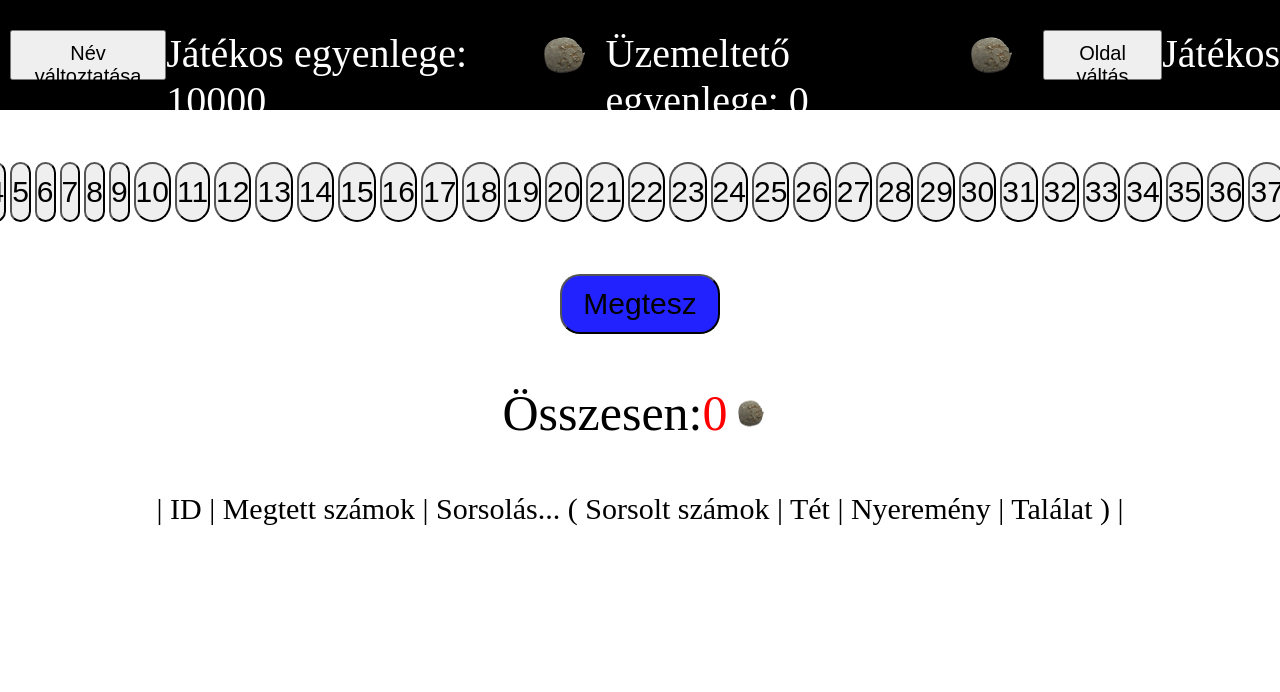
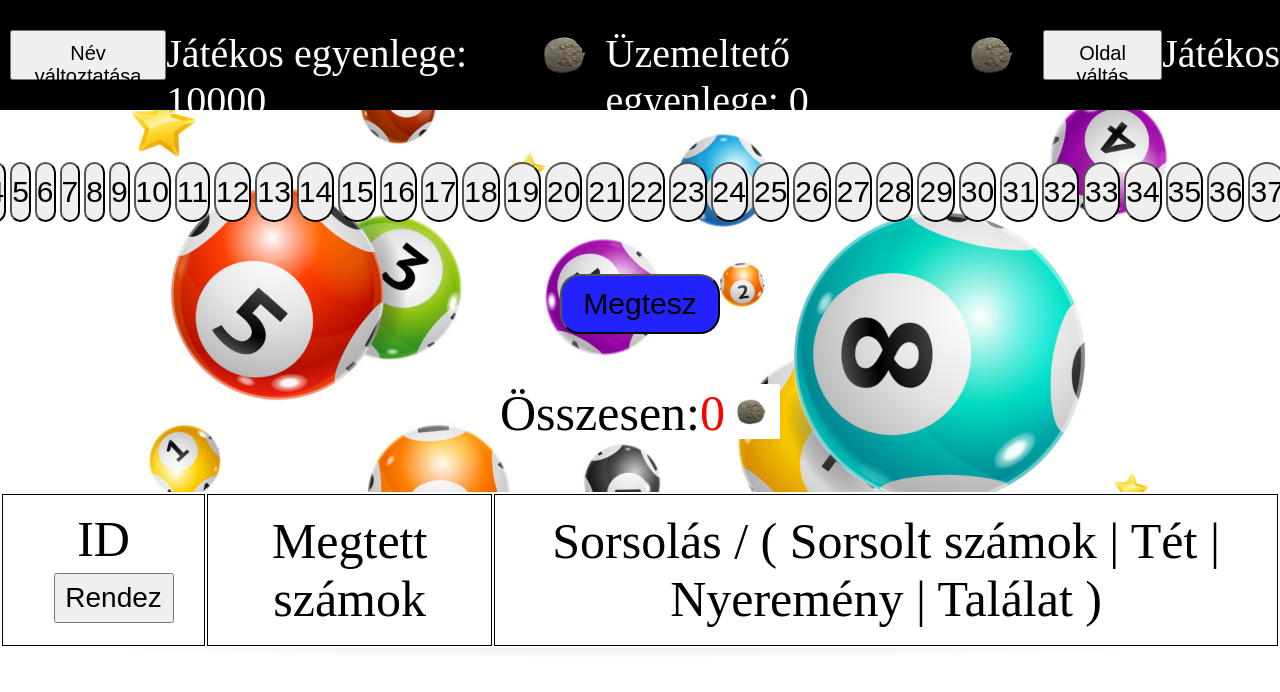
Before and after one commit to LeyrerBalazs/Lottokeeper, a React (Create React App) app: page / in a window 1280 px wide. Shown: the top 692 px of the page. Built offline with nearby package versions, Linux system fonts and the light colour scheme.

Commit message:
Backup stage before finished the project, add sort by ID

```diff
--- a/src/AppContext.js
+++ b/src/AppContext.js
@@ -12,7 +12,8 @@ export const AppContextProvider = ({ children }) => {
     const [isNameChange, setIsNameChange] = useState(false);
     const [games, setGames] = useState([]);
     const [selected, setSelected] = useState([]);
-    const [plusminus, setPlusminus] = useState(0)
+    const [notRuled, setNotRuled] = useState([]);
+    const [plusminus, setPlusminus] = useState(0);
 
     const resetState = () => {
         setName('Ismeretlen');
@@ -22,6 +23,7 @@ export const AppContextProvider = ({ children }) => {
         setAkcseOperator(0);
         setIsNameChange(false);
         setGames([]);
+        setNotRuled([]);
     };
 
     const contextData = {
@@ -45,7 +47,9 @@ export const AppContextProvider = ({ children }) => {
         selected,
         setSelected,
         plusminus,
-        setPlusminus
+        setPlusminus,
+        notRuled,
+        setNotRuled
     };
 
     return (
--- a/src/Components/Lottery.js
+++ b/src/Components/Lottery.js
@@ -29,6 +29,8 @@ const Lottery = () => {
                 alert("Nincs elég akcséd hogy játsz!");
             }
             appContextData.setSelected([]);
+            appContextData.setNotRuled([...appContextData.notRuled, (appContextData.games.length + 1)]);
+            console.log(appContextData.notRuled);
         }
     };
 
@@ -61,6 +63,7 @@ const Lottery = () => {
             localStorage.setItem('akcsePlayer', appContextData.akcsePlayer);
             localStorage.setItem('akcseOperator', appContextData.akcseOperator);
             localStorage.setItem('games', JSON.stringify(appContextData.games));
+            localStorage.setItem('notRuled', JSON.stringify(appContextData.notRuled));
         }
         else {
             appContextData.setFirst(false);
@@ -70,9 +73,11 @@ const Lottery = () => {
             appContextData.setAkcseOperator(parseInt(akcseOperatorData ? akcseOperatorData : 0));
             const gamesData = localStorage.getItem('games');
             appContextData.setGames(gamesData ? JSON.parse(gamesData) : []);
+            const notRuled = localStorage.getItem('notRuled');
+            appContextData.setGames(notRuled ? JSON.parse(notRuled) : []);
         }
         appContextData.setPlusminus(0 + appContextData.akcseOperator);
-    }, [appContextData.akcsePlayer, appContextData.akcseOperator, appContextData.games]);
+    }, [appContextData.akcsePlayer, appContextData.akcseOperator, appContextData.games, appContextData.notRuled]);
 
     const displayButtons = () => {
         let selectedNums = appContextData.selected;
@@ -115,12 +120,14 @@ const Lottery = () => {
                     </div>
                 </>
             ) : (
-                null
+                <div className='lottery-container'>
+                    <input type="number" min="1" max={appContextData.notRuled.length} className='input' />
+                </div>
             )}
             <div className='lottery-container'>
-                <span style={{ fontSize: " 50px" }}>Összesen: </span>
-                <span style={appContextData.whoami === "Üzemeltető" ? ( appContextData.plusminus > 0 ? {color: "#00ff00", fontSize: "50px"} : {color:"#ff0000", fontSize: "50px"} ) : ( appContextData.plusminus < 0 ? {color: "#00ff00", fontSize: "50px"} : {color:"#ff0000", fontSize: "50px"} )}>{appContextData.plusminus < 0 ? appContextData.plusminus * -1 : appContextData.plusminus }</span>
-                <img src={akcseImg} alt='akcseImg'  className='akcse-img' title="Akcse" />
+                <span style={{ fontSize: " 50px",  backgroundColor: "#ffffff"}}>Összesen: </span>
+                <span style={appContextData.whoami === "Üzemeltető" ? ( appContextData.plusminus > 0 ? {backgroundColor: "#ffffff", color: "#00ff00", fontSize: "50px"} : {backgroundColor: "#ffffff", color:"#ff0000", fontSize: "50px"} ) : ( appContextData.plusminus < 0 ? {backgroundColor: "#ffffff", color: "#00ff00", fontSize: "50px"} : {backgroundColor: "#ffffff", color:"#ff0000", fontSize: "50px"} )}> {appContextData.plusminus < 0 ? appContextData.plusminus * -1 : appContextData.plusminus }</span>
+                <img style={{ backgroundColor: "#ffffff"}} src={akcseImg} alt='akcseImg'  className='akcse-img' title="Akcse" />
             </div>
         </>
     );
--- a/src/Components/Tickets.js
+++ b/src/Components/Tickets.js
@@ -1,10 +1,12 @@
-import React from 'react';
+import React, { useState } from 'react';
 import { useAppContext } from '../AppContext';
 import './../Styles/Tickets.css';
 import akcseImg from './../Assets/akcse.png';
+import { useEffect } from 'react';
 
 const Tickets = () => {
     const appContextData = useAppContext();
+    const [sort, setSort] = useState(1)
 
     const ruleNumber = (id) => {
         let nums = [];
@@ -113,6 +115,7 @@ const Tickets = () => {
                     default:
                         break;
                 }
+
                 games.push(updated);
             }
             else {
@@ -120,20 +123,71 @@ const Tickets = () => {
             }
         }
         appContextData.setGames(games);
+        appContextData.setNotRuled(appContextData.notRuled.filter(item => id !== item));
     };
 
     return (
         <div className='ticket-container'>
-            <div className='text'>| ID | Megtett számok | Sorsolás... ( Sorsolt számok | Tét | Nyeremény | Találat ) |</div>
+            <table>
+                <tr>
+                    <td>ID<button className='button2' style={{
+                        height: "50px",
+                        marginLeft: "20px",
+                        position: "relative",
+                        bottom: "7px"
+                    }} onClick={() => {
+                        sort === 0 ? setSort(1) : setSort(0)
+                    }}>Rendez</button></td>
+                    <td>Megtett számok</td>
+                    <td colSpan={4}>Sorsolás / ( Sorsolt számok | Tét | Nyeremény | Találat ) </td>
+                </tr>
                 {appContextData.games !== undefined ? (
+                    sort !== 0 ?
                         appContextData.games.toReversed().map((game) => {
-                    return <div className='text'>| {game.id}. | {game.numbers[0]}, {game.numbers[1]}, {game.numbers[2]}, {game.numbers[3]}, {game.numbers[4]} | {game.isRuled ? <>{game.ruledNumbers[0]}, {game.ruledNumbers[1]}, {game.ruledNumbers[2]}, {game.ruledNumbers[3]}, {game.ruledNumbers[4]} | <span style={appContextData.whoami === "Üzemeltető" ? { color: "#00ff00" } : { color: "#ff0000"}}>{appContextData.whoami === "Üzemeltető" ? <>+</> : <>-</>}{game.cost}</span><img src={akcseImg} alt='akcseImg'  className='akcse-img' title="Akcse" /> | <span style={appContextData.whoami === "Játékos" ? { color: "#00ff00" } : { color: "#ff0000"}}>{appContextData.whoami === "Játékos" ? <>+</> : <>-</>}{game.win}</span><img src={akcseImg} alt='akcseImg'  className='akcse-img' title="Akcse" /> | {game.wincount}</> : appContextData.whoami === "Üzemeltető" ? <button className='button' onClick={() => {
+                            return <>{game.isRuled === true ? (
+                                <tr>
+                                    <td>{game.id}</td>
+                                    <td>{game.numbers[0]}, {game.numbers[1]}, {game.numbers[2]}, {game.numbers[3]}, {game.numbers[4]}</td>
+                                    <td>{game.ruledNumbers[0]}, {game.ruledNumbers[1]}, {game.ruledNumbers[2]}, {game.ruledNumbers[3]}, {game.ruledNumbers[4]}</td>
+                                    <td><span style={appContextData.whoami === "Üzemeltető" ? { color: "#00ff00" } : { color: "#ff0000"}}>{appContextData.whoami === "Üzemeltető" ? <>+</> : <>-</>}{game.cost}</span><img src={akcseImg} alt='akcseImg'  className='akcse-img' title="Akcse" /></td>
+                                    <td><span style={appContextData.whoami === "Játékos" ? { color: "#00ff00" } : { color: "#ff0000"}}>{appContextData.whoami === "Játékos" ? <>+</> : <>-</>}{game.win}</span><img src={akcseImg} alt='akcseImg'  className='akcse-img' title="Akcse" /></td>
+                                    <td>{game.wincount}</td>
+                                </tr>
+                            ) : (
+                                <tr>
+                                    <td>{game.id}</td>
+                                    <td>{game.numbers[0]}, {game.numbers[1]}, {game.numbers[2]}, {game.numbers[3]}, {game.numbers[4]}</td>
+                                    <td colSpan={4}>{appContextData.whoami === "Üzemeltető" ? <button className='button' onClick={() => {
                                         ruleNumber(game.id);
-                    }}>Sorsol</button> : <> Még sorsolásra vár</>} |</div>
+                                    }}>Sorsol</button> : <> Még sorsolásra vár</>}</td>
+                                </tr>
+                            )}</>
+                        })
+                    :
+                    appContextData.games.map((game) => {
+                        return <>{game.isRuled === true ? (
+                            <tr>
+                                <td>{game.id}</td>
+                                <td>{game.numbers[0]}, {game.numbers[1]}, {game.numbers[2]}, {game.numbers[3]}, {game.numbers[4]}</td>
+                                <td>{game.ruledNumbers[0]}, {game.ruledNumbers[1]}, {game.ruledNumbers[2]}, {game.ruledNumbers[3]}, {game.ruledNumbers[4]}</td>
+                                <td><span style={appContextData.whoami === "Üzemeltető" ? { color: "#00ff00" } : { color: "#ff0000"}}>{appContextData.whoami === "Üzemeltető" ? <>+</> : <>-</>}{game.cost}</span><img src={akcseImg} alt='akcseImg'  className='akcse-img' title="Akcse" /></td>
+                                <td><span style={appContextData.whoami === "Játékos" ? { color: "#00ff00" } : { color: "#ff0000"}}>{appContextData.whoami === "Játékos" ? <>+</> : <>-</>}{game.win}</span><img src={akcseImg} alt='akcseImg'  className='akcse-img' title="Akcse" /></td>
+                                <td>{game.wincount}</td>
+                            </tr>
+                        ) : (
+                            <tr>
+                                <td>{game.id}</td>
+                                <td>{game.numbers[0]}, {game.numbers[1]}, {game.numbers[2]}, {game.numbers[3]}, {game.numbers[4]}</td>
+                                <td colSpan={4}>{appContextData.whoami === "Üzemeltető" ? <button className='button' onClick={() => {
+                                    ruleNumber(game.id);
+                                }}>Sorsol</button> : <> Még sorsolásra vár</>}</td>
+                            </tr>
+                        )}</>
                     })
                 ) : (
                     null
                 )}
+            </table>
         </div>
     );
 };
--- a/src/Styles/Lottery.css
+++ b/src/Styles/Lottery.css
@@ -51,5 +51,11 @@
     border-radius: 20px;
 }
 .lottery-container .akcse-img {
-    width: 50px;
+    width: 55px;
+    height: 55px;
 }
+.lottery-container .input {
+    height: 40px;
+    width: 200px;
+    font-size: 35px;
+}
--- a/src/Styles/Tickets.css
+++ b/src/Styles/Tickets.css
@@ -11,14 +11,27 @@
     margin-bottom: 10px;
 }
 .ticket-container .button {
+    font-size: 40px;
+    height: 70px;
+    width: 1000px;
+}
+.ticket-container .button2 {
     font-size: 28px;
-    height: 35px;
+    height: 40px;
+    width: 120px;
 }
 .ticket-container .akcse-img {
     width: 40px;
     height: 40px;
     margin-bottom: -10px;
 }
-.ticket-container .coluk.column {
-    width: 200px;
+.ticket-container td {
+    border: black solid 1px;
+    font-size: 50px;
+    padding: 15px;
+    text-align: center;
 }
+.ticket-container table {
+    margin-bottom: 50px;
+    background-color: #ffffff;
+}
--- a/src/index.css
+++ b/src/index.css
@@ -2,3 +2,10 @@
   padding: 0;
   margin: 0;
 }
+body {
+  background-image: url('./Assets/background.jpg');
+  background-repeat: no-repeat;
+  background-position: center;
+  background-size: cover;
+  height: 100%;
+}
```
Also changed, not shown: src/Components/TopBar.js (+7 -1 lines), src/Assets/background.jpg (added), 1 other file (tests, documents, lock files or other folders). Lines whose indentation alone changed are shown as unchanged.
